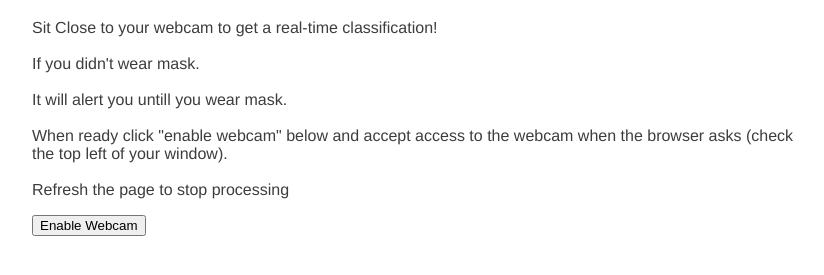
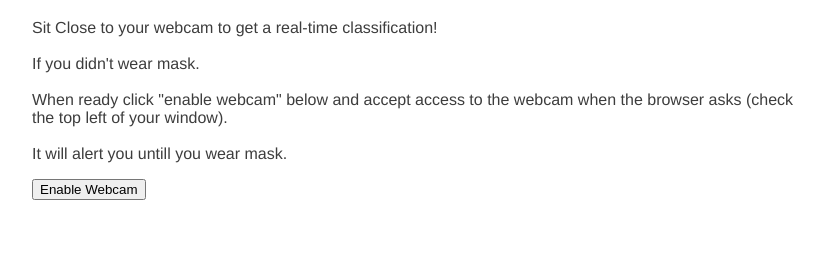
Before and after one commit to VIGNESHVARANVEL/facemask-detection, a plain HTML site: page index.html in a window 1280 px wide. Shown: the part 61-336 px from the top of the page, without its empty margins (224-1048 px from the left). Drawn offline with Linux system fonts and the light colour scheme.

Commit message:
Update index.html

```diff
--- a/index.html
+++ b/index.html
@@ -15,7 +15,7 @@
         Mask detection System
     </h1>
 
-    <p>Sit Close to your webcam to get a real-time classification! <br><br> If you didn't wear mask.<br><br> It will alert you untill you wear mask. <br><br> When ready click "enable webcam" below and accept access to the webcam when the browser asks (check the top left of your window).<br><br> Refresh the page to stop processing</p>
+    <p>Sit Close to your webcam to get a real-time classification! <br><br> If you didn't wear mask. <br><br> When ready click "enable webcam" below and accept access to the webcam when the browser asks (check the top left of your window).<br><br> It will alert you untill you wear mask.</p>
 
     <button id='start_button' type="button" onclick="init()">Enable Webcam</button>
 
```
